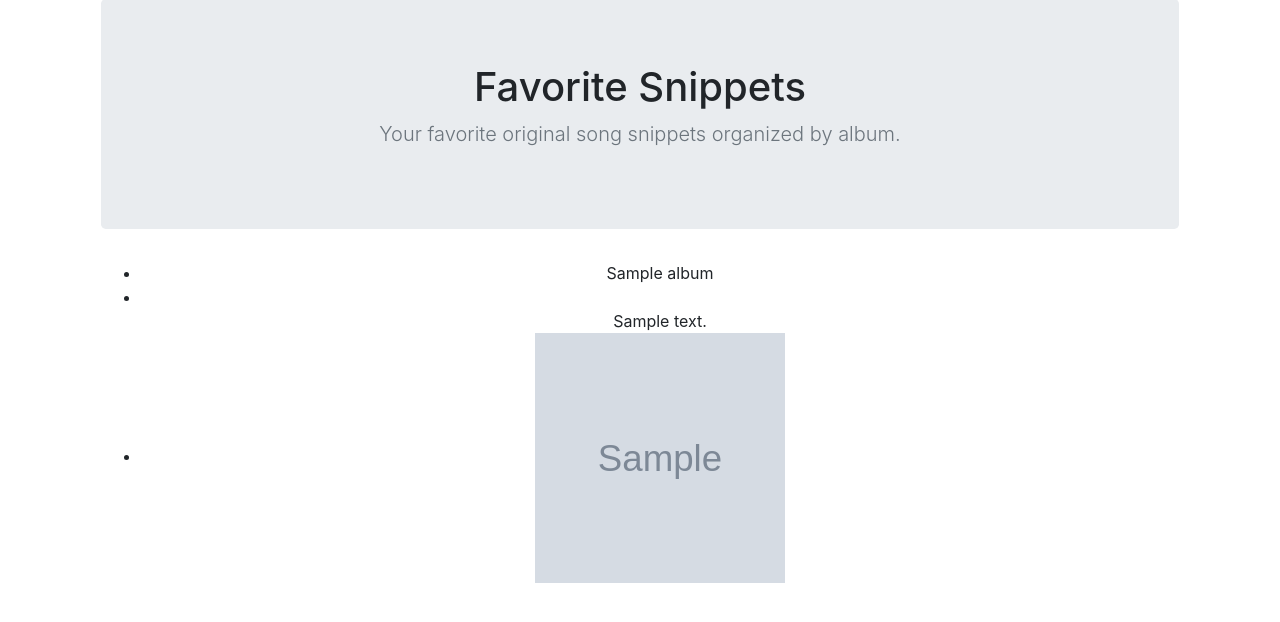
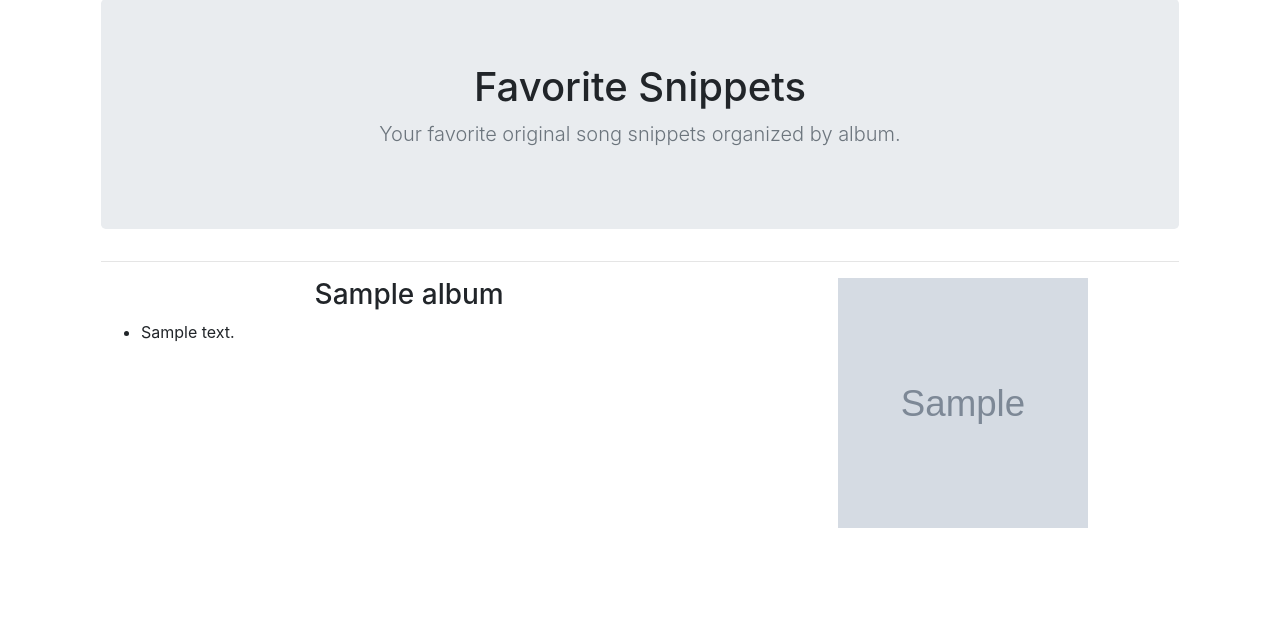
Before and after one commit to dianasch/snippets, a Flask app: page /user/1 in a window 1280 px wide. Shown: the part 73-695 px from the top of the page. Run offline with Flask 2, Linux system fonts and the light colour scheme; a user stored in the database is signed in; tables that the repository leaves empty hold one stand-in row (values such as "Sample post"); grey boxes marked "Sample" are stand-in pictures; some libraries are stand-ins or nearby versions.

Commit message:
Adds featurette for saved snippets in user profile.

```diff
--- a/server.py
+++ b/server.py
@@ -298,7 +298,7 @@ def log_in():
 
         # If passwords do not match, notify user
         else:
-            flash('Email and password do not match.', 'danger')
+            flash("Email and password do not match.", "danger")
 
     # If user does not exist in db, notify user
     else:
--- a/static/css/styles.css
+++ b/static/css/styles.css
@@ -50,3 +50,7 @@ img {
     height: 250px;
     width: 250px;
 }
+
+ul {
+    text-align: left;
+  }
--- a/templates/user_details.html
+++ b/templates/user_details.html
@@ -55,16 +55,21 @@
 
         {% for keys, values in snippets.items() %}
 
-        <ul>
-            <li>{{ keys }}</li>
-            <li>{% for item in values['snippets'] %}</li>
-                {{ item }}
-                {% endfor %}
-            <li><img src="{{ values['thumbnail'] }}"</li>
+        <hr class="featurette-divider">
+
+        <div class="row featurette">
+            <div class="col-md-7">
+            <h3 class="featurette-heading">{{ keys }}</h3>
+            {% for item in values['snippets'] %}
             <ul>
-
+            <li>{{ item }}</li>
             </ul>
-        </ul>
+            {% endfor %}
+        </div>
+        <div class="col-md-5">
+            <img src="{{ values['thumbnail'] }}">
+        </div>
+        </div>
 
         {% endfor %}
 
```
